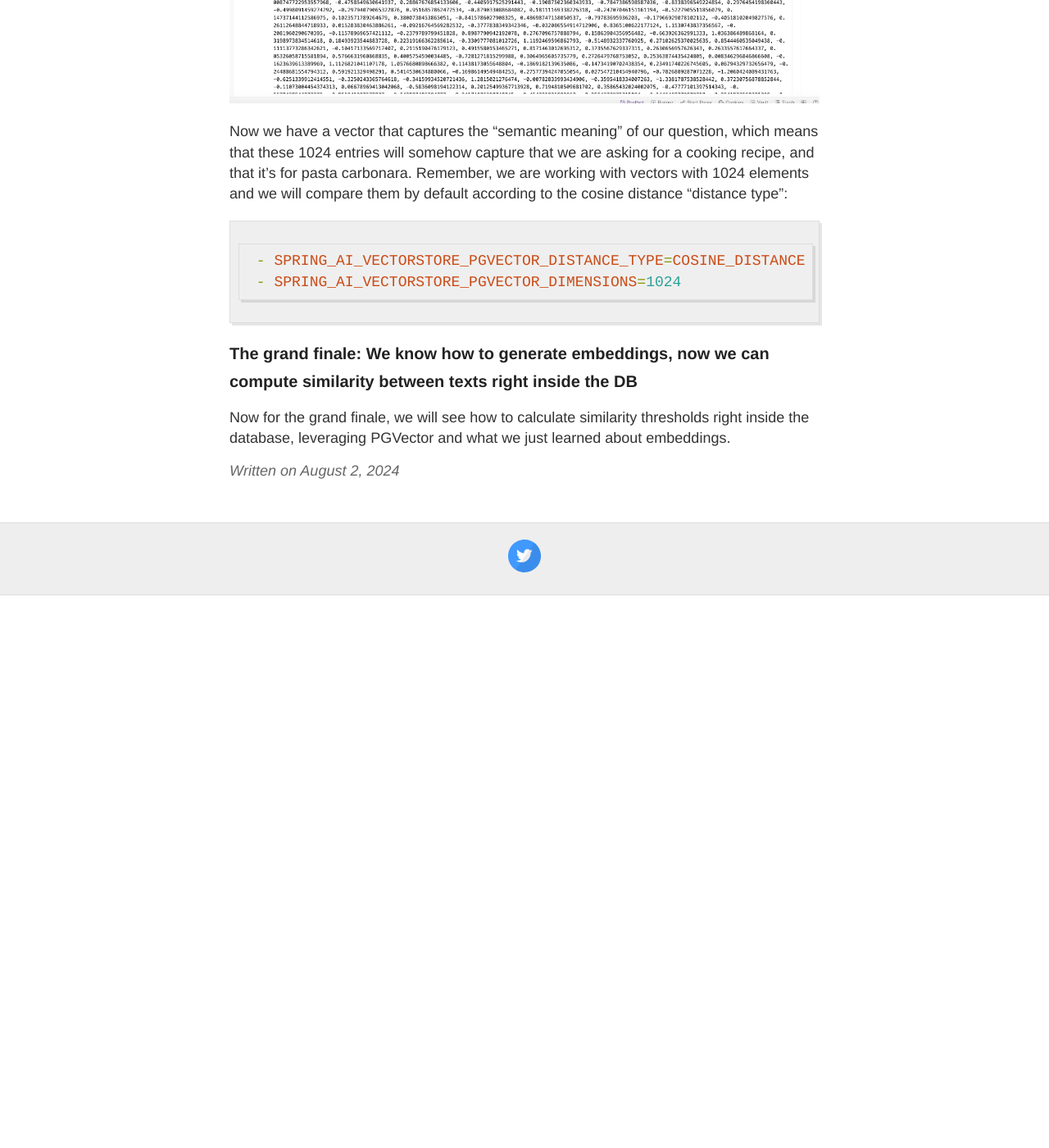
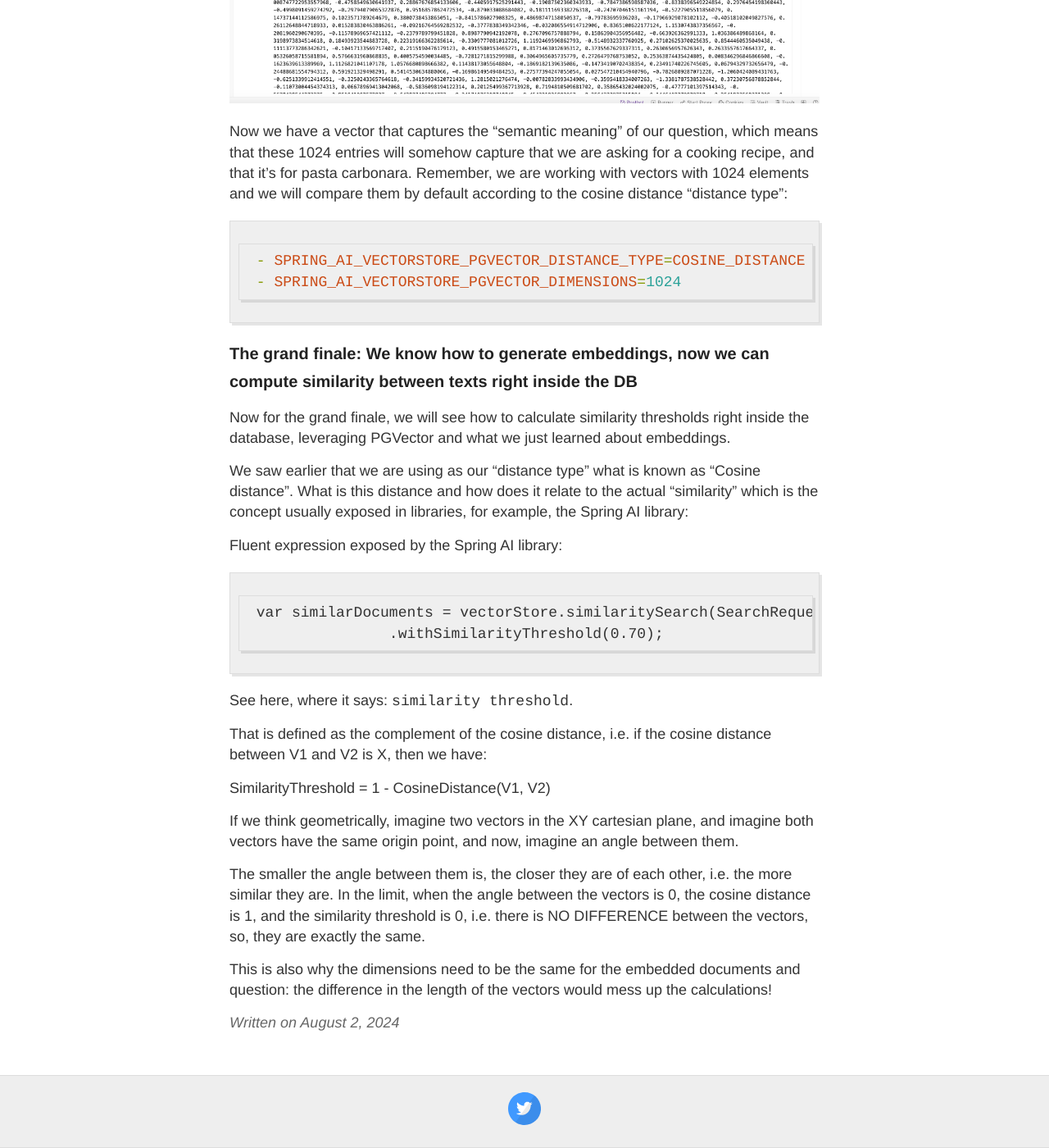
Before and after one commit to bruno-oliveira/techblog, a Jekyll site: the page built from _posts/2024-08-02-Understanding-the-internals-of-RAG.md, in a window 1280 px wide and 1400 px high, scrolled down 7156 px. Shown: the whole window at 82% size. Built offline with Jekyll 4.4.1, drawn with Linux system fonts in a browser that asks for light colours; our own code applies the rules of GitHub Pages for plain Markdown files; before the commit the page ends 7882 px from its top, so only the background shows below that.

Commit message:
Update 2024-08-02-Understanding-the-internals-of-RAG.md

````diff
--- a/_posts/2024-08-02-Understanding-the-internals-of-RAG.md
+++ b/_posts/2024-08-02-Understanding-the-internals-of-RAG.md
@@ -194,3 +194,24 @@ Now we have a vector that captures the "semantic meaning" of our question, which
 ### The grand finale: We know how to generate embeddings, now we can compute similarity between texts right inside the DB
 
 Now for the grand finale, we will see how to calculate similarity thresholds right inside the database, leveraging PGVector and what we just learned about embeddings.
+
+We saw earlier that we are using as our "distance type" what is known as "Cosine distance". What is this distance and how does it relate to the actual "similarity" which is the concept usually exposed in libraries, for example, the Spring AI library:
+
+Fluent expression exposed by the Spring AI library:
+
+```
+ var similarDocuments = vectorStore.similaritySearch(SearchRequest.query(question)
+                .withSimilarityThreshold(0.70);
+```
+
+See here, where it says: `similarity threshold`.
+
+That is defined as the complement of the cosine distance, i.e. if the cosine distance between V1 and V2 is X, then we have:
+
+SimilarityThreshold = 1 - CosineDistance(V1, V2)
+
+If we think geometrically, imagine two vectors in the XY cartesian plane, and imagine both vectors have the same origin point, and now, imagine an angle between them.
+
+The smaller the angle between them is, the closer they are of each other, i.e. the more similar they are. In the limit, when the angle between the vectors is 0, the cosine distance is 1, and the similarity threshold is 0, i.e. there is NO DIFFERENCE between the vectors, so, they are exactly the same.
+
+This is also why the dimensions need to be the same for the embedded documents and question: the difference in the length of the vectors would mess up the calculations!
````
